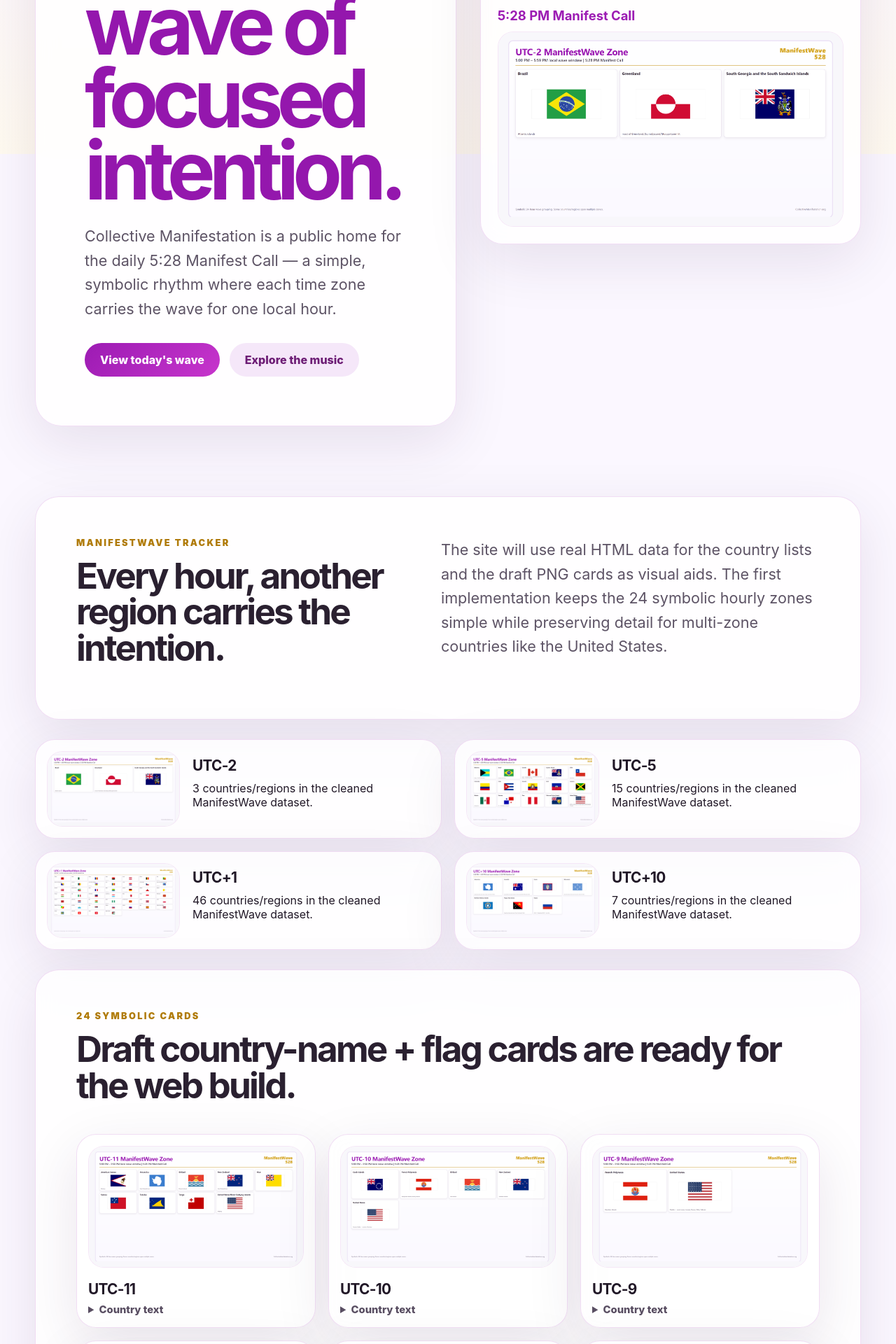
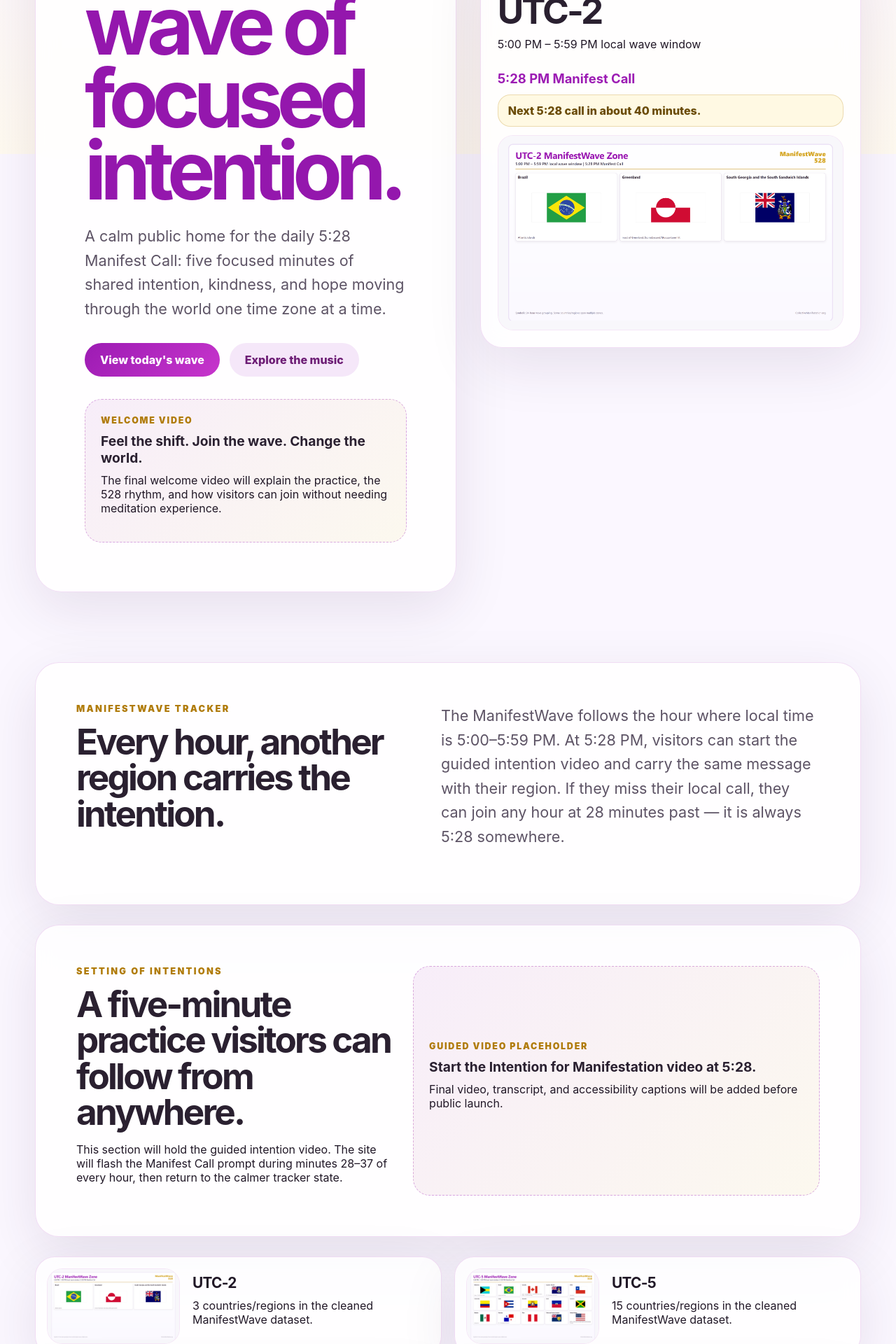
Before and after one commit to 528manifestation/collective-manifestation, a React (Vite) app: page / in a window 1280 px wide. Shown: the part 580-2500 px from the top of the page at 70% size. Built offline with nearby package versions, Linux system fonts and the light colour scheme.

Commit message:
feat: add Manifest Call content pass

```diff
--- a/src/App.tsx
+++ b/src/App.tsx
@@ -6,6 +6,7 @@ import {
   getZoneBySlot,
   manifestwaveZones,
 } from './lib/manifestwave';
+import { getManifestCallAlertState } from './lib/manifestCall';
 import { getTotalMusicSizeBytes, songs } from './lib/music';
 import { isSupabaseConfigured } from './lib/supabase';
 
@@ -14,6 +15,7 @@ const navigation = ['ManifestWave', 'Music', 'About', 'Contact', 'Support'];
 function App() {
   const activeSlot = getCurrentManifestWaveSlot();
   const activeZone = getZoneBySlot(activeSlot);
+  const alertState = getManifestCallAlertState();
   const totalMusicSizeMb = (getTotalMusicSizeBytes() / 1024 / 1024).toFixed(1);
   const featuredZones = useMemo(
     () => [activeZone, getZoneBySlot(-5), getZoneBySlot(1), getZoneBySlot(10)].filter(
@@ -43,8 +45,8 @@ function App() {
             <p className="eyebrow">ManifestWave 528</p>
             <h1>A 24-hour global wave of focused intention.</h1>
             <p className="lede">
-              Collective Manifestation is a public home for the daily 5:28 Manifest Call — a simple,
-              symbolic rhythm where each time zone carries the wave for one local hour.
+              A calm public home for the daily 5:28 Manifest Call: five focused minutes of
+              shared intention, kindness, and hope moving through the world one time zone at a time.
             </p>
             <div className="hero-actions">
               <a className="button primary" href="#manifestwave">
@@ -54,6 +56,14 @@ function App() {
                 Explore the music
               </a>
             </div>
+            <div className="video-placeholder" aria-label="Welcome video placeholder">
+              <span>Welcome video</span>
+              <strong>Feel the shift. Join the wave. Change the world.</strong>
+              <p>
+                The final welcome video will explain the practice, the 528 rhythm, and how visitors can
+                join without needing meditation experience.
+              </p>
+            </div>
           </div>
 
           <aside className="now-card" aria-labelledby="current-wave-title">
@@ -61,6 +71,11 @@ function App() {
             <h2 id="current-wave-title">{activeZone.label}</h2>
             <p>5:00 PM – 5:59 PM local wave window</p>
             <strong>5:28 PM Manifest Call</strong>
+            <div className={alertState.isActive ? 'call-alert is-active' : 'call-alert'}>
+              {alertState.isActive
+                ? 'Please start the Intention for Manifestation video now.'
+                : `Next 5:28 call in about ${alertState.minutesUntilNextCall} minutes.`}
+            </div>
             <img src={getSlotCardPath(activeZone.slot)} alt={`${activeZone.label} ManifestWave card`} />
           </aside>
         </div>
@@ -72,10 +87,27 @@ function App() {
           <h2>Every hour, another region carries the intention.</h2>
         </div>
         <p>
-          The site will use real HTML data for the country lists and the draft PNG cards as visual aids.
-          The first implementation keeps the 24 symbolic hourly zones simple while preserving detail for
-          multi-zone countries like the United States.
+          The ManifestWave follows the hour where local time is 5:00–5:59 PM. At 5:28 PM,
+          visitors can start the guided intention video and carry the same message with their region.
+          If they miss their local call, they can join any hour at 28 minutes past — it is always
+          5:28 somewhere.
         </p>
+      </section>
+
+      <section className="section intention-section" aria-labelledby="intention-title">
+        <div>
+          <p className="eyebrow">Setting of intentions</p>
+          <h2 id="intention-title">A five-minute practice visitors can follow from anywhere.</h2>
+          <p>
+            This section will hold the guided intention video. The site will flash the Manifest Call
+            prompt during minutes 28–37 of every hour, then return to the calmer tracker state.
+          </p>
+        </div>
+        <div className="video-placeholder large" aria-label="Setting of Intentions video placeholder">
+          <span>Guided video placeholder</span>
+          <strong>Start the Intention for Manifestation video at 5:28.</strong>
+          <p>Final video, transcript, and accessibility captions will be added before public launch.</p>
+        </div>
       </section>
 
       <section className="zone-feature-grid" aria-label="Featured ManifestWave zones">
@@ -93,7 +125,7 @@ function App() {
       <section className="section cards-section">
         <div>
           <p className="eyebrow">24 symbolic cards</p>
-          <h2>Draft country-name + flag cards are ready for the web build.</h2>
+          <h2>Country-name + flag cards make the wave easy to scan.</h2>
         </div>
         <div className="card-gallery">
           {manifestwaveZones.map((zone) => (
@@ -123,8 +155,8 @@ function App() {
           <p className="eyebrow">Original music</p>
           <h2>Original music library</h2>
           <p>
-            The first nine MP3 tracks are copied into the web app as local public assets. Supabase will
-            eventually hold editable song metadata, lyrics, artwork paths, and publish status.
+            The first music pass gives visitors a real preview of the project&apos;s original sound.
+            Supabase will later hold editable song metadata, lyrics, artwork paths, and publish status.
           </p>
           <div className="song-list" aria-label="Original music tracks">
             {songs.map((song) => (
@@ -150,21 +182,50 @@ function App() {
       <section className="section split" id="about">
         <div>
           <p className="eyebrow">About</p>
-          <h2>Build a calm, useful home for the movement.</h2>
+          <h2>A simple daily rhythm for kindness, unity, and focused intention.</h2>
           <p>
-            This skeleton is intentionally static-first: fast, reviewable, and safe to preview before any
-            Vercel or DNS changes.
+            Collective Manifestation is built around one practical invitation: pause for a few minutes,
+            set a clear intention for a better world, then return to the day with a lighter heart and an
+            eye out for opportunities to be kind.
           </p>
+          <div className="faq-grid" aria-label="Frequently asked questions">
+            <article>
+              <h3>What if I miss 5:28?</h3>
+              <p>Join at 28 minutes past any hour. The wave is designed to keep moving around the world.</p>
+            </article>
+            <article>
+              <h3>Do I need experience?</h3>
+              <p>No. The guided video will keep the practice simple and accessible for first-time visitors.</p>
+            </article>
+            <article>
+              <h3>Which 5:28?</h3>
+              <p>The primary call is 5:28 PM in your local zone, with flexible hourly participation.</p>
+            </article>
+          </div>
         </div>
         <div className="panel" id="contact">
-          <strong>Contact / waitlist placeholder</strong>
-          <p>Supabase forms will be added after schema approval.</p>
+          <strong>Contact / waitlist</strong>
+          <p>
+            The launch version will invite questions, suggestions, volunteer interest, and early community
+            signup through Supabase-backed forms.
+          </p>
+          <a className="button secondary" href="mailto:hello@collectivemanifestation.org">
+            Email placeholder
+          </a>
         </div>
       </section>
 
       <section className="section support" id="support">
         <p className="eyebrow">Support</p>
-        <h2>Donation/support links will live here after copy and payment paths are confirmed.</h2>
+        <h2>Support links will stay parked until the payment path and public accounting copy are ready.</h2>
+        <div className="support-grid" aria-label="Future support options">
+          {['$10', '$25', '$50', '$100'].map((amount) => (
+            <article className="support-tier" key={amount}>
+              <span>{amount}</span>
+              <p>Future donation tier placeholder</p>
+            </article>
+          ))}
+        </div>
       </section>
     </main>
   );
--- /dev/null
+++ b/src/lib/manifestCall.ts
@@ -0,0 +1,22 @@
+export type ManifestCallAlertState = {
+  isActive: boolean;
+  minutesUntilNextCall: number;
+};
+
+const CALL_MINUTE = 28;
+const ALERT_END_MINUTE = 38;
+const MINUTES_PER_HOUR = 60;
+
+export function getManifestCallAlertState(now = new Date()): ManifestCallAlertState {
+  const minute = now.getMinutes();
+  const isActive = minute >= CALL_MINUTE && minute < ALERT_END_MINUTE;
+
+  if (isActive) {
+    return { isActive, minutesUntilNextCall: 0 };
+  }
+
+  const minutesUntilNextCall =
+    minute < CALL_MINUTE ? CALL_MINUTE - minute : MINUTES_PER_HOUR - minute + CALL_MINUTE;
+
+  return { isActive, minutesUntilNextCall };
+}
--- a/src/styles.css
+++ b/src/styles.css
@@ -164,6 +164,38 @@ h3 {
   margin-top: 32px;
 }
 
+.video-placeholder {
+  display: grid;
+  gap: 10px;
+  margin-top: 32px;
+  padding: 22px;
+  border: 1px dashed rgba(156, 27, 179, 0.34);
+  border-radius: 24px;
+  background:
+    linear-gradient(135deg, rgba(156, 27, 179, 0.08), rgba(215, 169, 44, 0.08)),
+    rgba(255, 255, 255, 0.6);
+}
+
+.video-placeholder.large {
+  min-height: 260px;
+  place-content: center;
+  margin-top: 0;
+}
+
+.video-placeholder span,
+.support-tier span {
+  color: #b07b09;
+  font-size: 0.78rem;
+  font-weight: 900;
+  letter-spacing: 0.14em;
+  text-transform: uppercase;
+}
+
+.video-placeholder strong {
+  color: #2a2030;
+  font-size: 1.2rem;
+}
+
 .button {
   display: inline-flex;
   align-items: center;
@@ -200,6 +232,33 @@ h3 {
   font-size: 1.15rem;
 }
 
+.call-alert {
+  padding: 12px 14px;
+  border: 1px solid rgba(176, 123, 9, 0.24);
+  border-radius: 18px;
+  color: #6a4b06;
+  background: rgba(255, 248, 223, 0.86);
+  font-weight: 800;
+}
+
+.call-alert.is-active {
+  color: #fff;
+  background: linear-gradient(135deg, #9c1bb3, #d7a92c);
+  animation: pulseGlow 1.4s ease-in-out infinite;
+}
+
+@keyframes pulseGlow {
+  0%,
+  100% {
+    transform: scale(1);
+    box-shadow: 0 0 0 rgba(156, 27, 179, 0.2);
+  }
+  50% {
+    transform: scale(1.015);
+    box-shadow: 0 0 32px rgba(156, 27, 179, 0.24);
+  }
+}
+
 .now-card img,
 .zone-feature img,
 .mini-card img {
@@ -220,6 +279,13 @@ h3 {
   grid-template-columns: minmax(0, 0.9fr) minmax(0, 1fr);
   gap: 34px;
   align-items: start;
+}
+
+.intention-section {
+  display: grid;
+  grid-template-columns: minmax(0, 0.78fr) minmax(320px, 1fr);
+  gap: 28px;
+  align-items: stretch;
 }
 
 .zone-feature-grid {
@@ -300,6 +366,25 @@ h3 {
   font-size: 1.15rem;
 }
 
+.faq-grid,
+.support-grid {
+  display: grid;
+  gap: 14px;
+  margin-top: 26px;
+}
+
+.faq-grid {
+  grid-template-columns: repeat(3, minmax(0, 1fr));
+}
+
+.faq-grid article,
+.support-tier {
+  padding: 18px;
+  border: 1px solid rgba(156, 27, 179, 0.14);
+  border-radius: 22px;
+  background: rgba(255, 255, 255, 0.66);
+}
+
 .song-list {
   display: grid;
   gap: 14px;
@@ -340,6 +425,10 @@ h3 {
   margin-bottom: 80px;
 }
 
+.support-grid {
+  grid-template-columns: repeat(4, minmax(0, 1fr));
+}
+
 @media (max-width: 900px) {
   .nav {
     align-items: flex-start;
@@ -349,10 +438,13 @@ h3 {
 
   .hero-grid,
   .intro,
+  .intention-section,
   .split,
   .zone-feature-grid,
   .card-gallery,
-  .song-card {
+  .song-card,
+  .faq-grid,
+  .support-grid {
     grid-template-columns: 1fr;
   }
 
```
Also changed, not shown: 2 other files (tests, documents, lock files or other folders).
